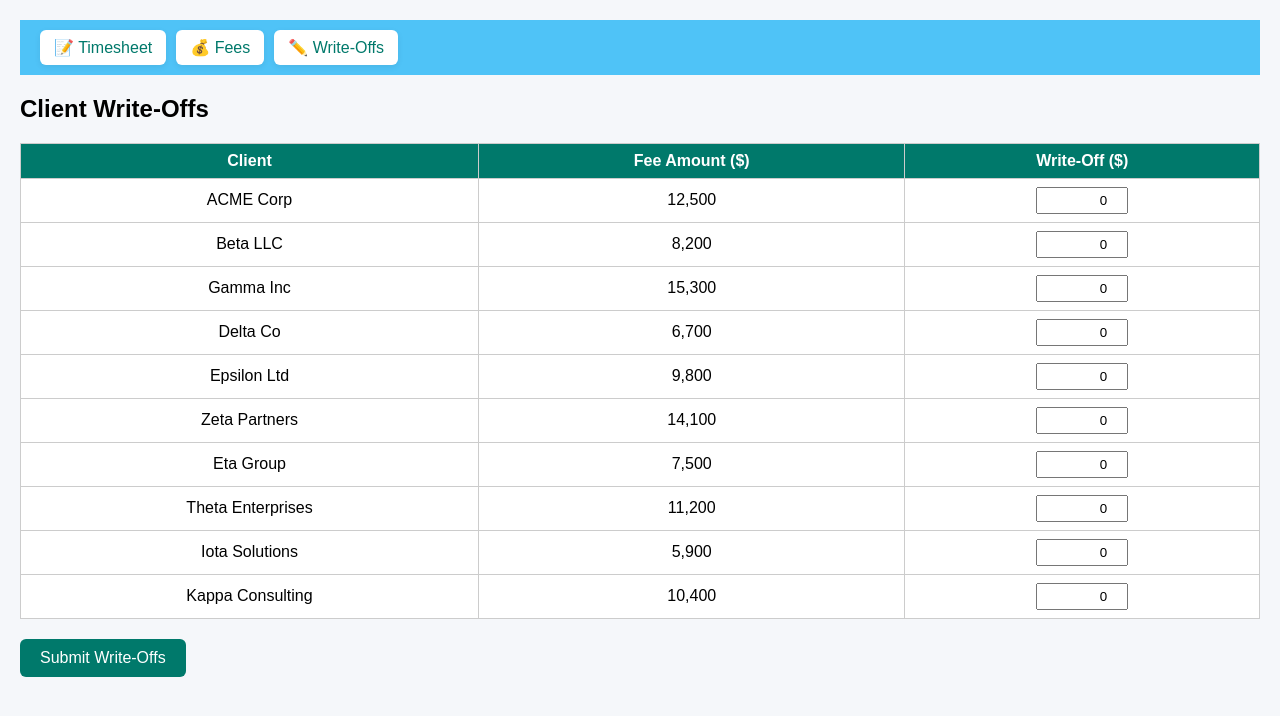
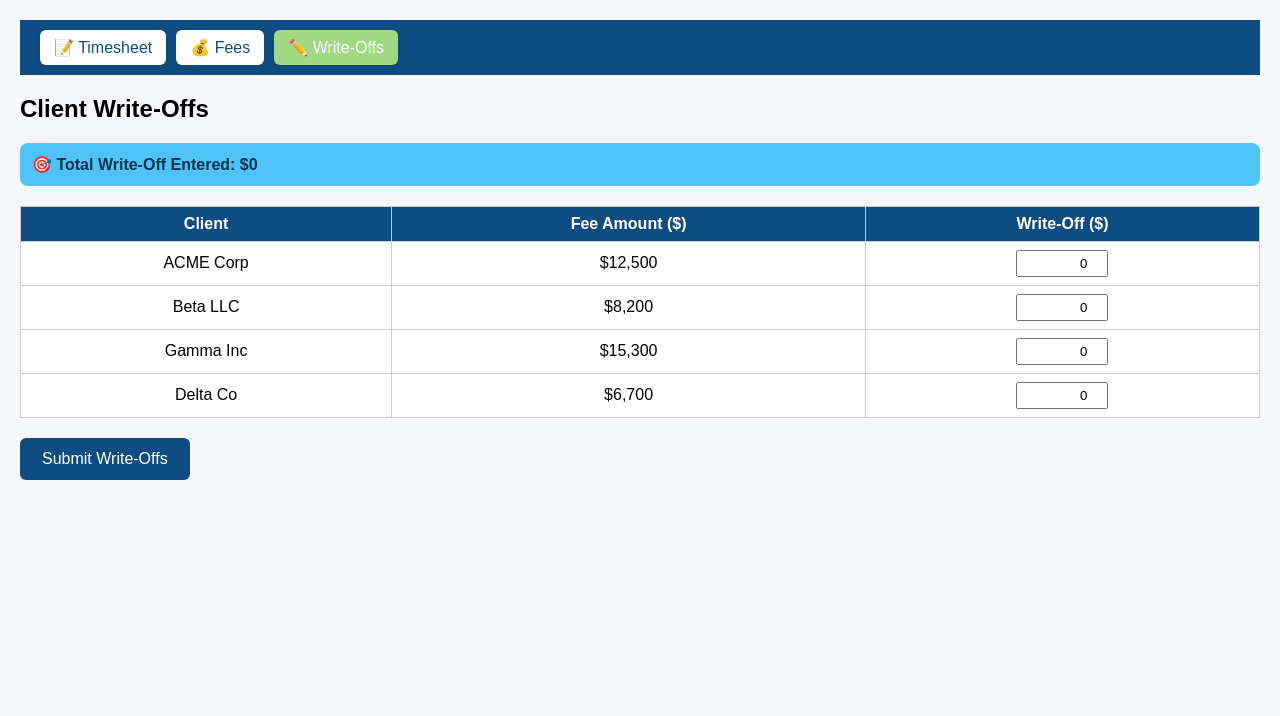
Before and after one commit to justfeldman/Sprint, a plain HTML site: page writeoff.html in a window 1280 px wide. Drawn offline with Linux system fonts and the light colour scheme.

Commit message:
Update writeoff.html

```diff
--- a/writeoff.html
+++ b/writeoff.html
@@ -2,22 +2,34 @@
 <html lang="en">
 <head>
 <meta charset="UTF-8">
-<title>Write-Offs</title>
+<title>HLB Write-Offs</title>
 <style>
-  body { font-family: Arial, sans-serif; margin: 0; background: #f5f7fa; padding: 20px; }
+  body {
+    font-family: Arial, sans-serif;
+    margin: 0;
+    background: #f5f7fa;
+    padding: 20px;
+  }
+
+  /* ===== HLB COLOURS ===== */
+  :root {
+    --hlb-blue: #0F4C81;
+    --hlb-light-blue: #4FC3F7;
+    --hlb-accent: #A1D884;
+  }
 
   /* ===== TOPBAR ===== */
   .topbar {
     display: flex;
     align-items: center;
-    background: #4fc3f7;
+    background: var(--hlb-blue);
     padding: 10px 20px;
     color: #fff;
     gap: 10px;
   }
   .topbar button {
     background: #fff;
-    color: #00796b;
+    color: var(--hlb-blue);
     border: none;
     border-radius: 6px;
     padding: 8px 14px;
@@ -29,30 +41,50 @@
     box-shadow: 0 2px 6px rgba(0,0,0,0.07);
   }
   .topbar button:hover { background: #e0f2f1; }
+  .active { background: var(--hlb-accent) !important; color: #fff !important; }
 
   /* ===== TABLE ===== */
-  table { border-collapse: collapse; width: 100%; margin-top: 20px; background: #fff; }
-  th, td { border: 1px solid #ccc; padding: 8px 12px; text-align: center; }
-  th { background: #00796b; color: #fff; }
+  table {
+    border-collapse: collapse;
+    width: 100%;
+    margin-top: 20px;
+    background: #fff;
+  }
+  th, td {
+    border: 1px solid #ccc;
+    padding: 8px 12px;
+    text-align: center;
+  }
+  th { background: var(--hlb-blue); color: #fff; }
   input[type="number"] { width: 80px; padding: 4px; text-align: right; }
 
-  /* ===== SUBMIT BUTTON ===== */
+  /* ===== TOTAL BAR ===== */
+  .summary-box {
+    margin-top: 15px;
+    background: var(--hlb-light-blue);
+    padding: 12px;
+    border-radius: 8px;
+    color: #00334d;
+    font-size: 16px;
+    font-weight: bold;
+  }
+
+  /* ===== BUTTON ===== */
   .submit-btn {
     margin-top: 20px;
-    padding: 10px 20px;
+    padding: 12px 22px;
     font-size: 16px;
-    background: #00796b;
+    background: var(--hlb-blue);
     color: #fff;
     border: none;
     border-radius: 6px;
     cursor: pointer;
   }
-  .submit-btn:hover { background: #004d40; }
+  .submit-btn:hover { background: #082f52; }
 </style>
 </head>
 <body>
 
-<!-- ===== TOPBAR ===== -->
 <div class="topbar">
   <button onclick="window.location.href='timesheet3.html'">📝 Timesheet</button>
   <button onclick="window.location.href='fees.html'">💰 Fees</button>
@@ -61,49 +93,61 @@
 
 <h2>Client Write-Offs</h2>
 
+<div class="summary-box">
+  🎯 Total Write-Off Entered: <span id="totalWO">$0</span>
+</div>
+
 <table id="writeoffTable">
   <tr>
     <th>Client</th>
     <th>Fee Amount ($)</th>
     <th>Write-Off ($)</th>
   </tr>
-  <!-- Dummy client rows -->
-  <tr><td>ACME Corp</td><td>12,500</td><td><input type="number" min="0" value="0"></td></tr>
-  <tr><td>Beta LLC</td><td>8,200</td><td><input type="number" min="0" value="0"></td></tr>
-  <tr><td>Gamma Inc</td><td>15,300</td><td><input type="number" min="0" value="0"></td></tr>
-  <tr><td>Delta Co</td><td>6,700</td><td><input type="number" min="0" value="0"></td></tr>
-  <tr><td>Epsilon Ltd</td><td>9,800</td><td><input type="number" min="0" value="0"></td></tr>
-  <tr><td>Zeta Partners</td><td>14,100</td><td><input type="number" min="0" value="0"></td></tr>
-  <tr><td>Eta Group</td><td>7,500</td><td><input type="number" min="0" value="0"></td></tr>
-  <tr><td>Theta Enterprises</td><td>11,200</td><td><input type="number" min="0" value="0"></td></tr>
-  <tr><td>Iota Solutions</td><td>5,900</td><td><input type="number" min="0" value="0"></td></tr>
-  <tr><td>Kappa Consulting</td><td>10,400</td><td><input type="number" min="0" value="0"></td></tr>
+
+  <!-- Dummy rows -->
+  <tr><td>ACME Corp</td><td data-fee="12500">$12,500</td><td><input type="number" min="0" value="0" oninput="updateTotals()"></td></tr>
+  <tr><td>Beta LLC</td><td data-fee="8200">$8,200</td><td><input type="number" min="0" value="0" oninput="updateTotals()"></td></tr>
+  <tr><td>Gamma Inc</td><td data-fee="15300">$15,300</td><td><input type="number" min="0" value="0" oninput="updateTotals()"></td></tr>
+  <tr><td>Delta Co</td><td data-fee="6700">$6,700</td><td><input type="number" min="0" value="0" oninput="updateTotals()"></td></tr>
 </table>
 
 <button class="submit-btn" onclick="submitWriteOffs()">Submit Write-Offs</button>
 
 <script>
+function updateTotals() {
+  const inputs = document.querySelectorAll('input[type="number"]');
+  let total = 0;
+  inputs.forEach(i => total += Number(i.value || 0));
+  document.getElementById('totalWO').textContent = "$" + total.toLocaleString();
+}
+
 function submitWriteOffs() {
-  const table = document.getElementById('writeoffTable');
-  const rows = table.querySelectorAll('tr');
+  const rows = document.querySelectorAll('#writeoffTable tr');
   const results = [];
 
-  for (let i = 1; i < rows.length; i++) { // skip header
+  for (let i = 1; i < rows.length; i++) {
     const client = rows[i].cells[0].textContent;
-    const fee = rows[i].cells[1].textContent;
+    const fee = rows[i].cells[1].dataset.fee;
     const writeoff = rows[i].cells[2].querySelector('input').value;
 
-    if (writeoff && writeoff != '0') {
-      results.push({ client, fee, writeoff });
+    if (writeoff > 0) {
+      results.push({
+        clientName: client,
+        apsClientID: "TBD",
+        originalFee: Number(fee),
+        writeOff: Number(writeoff),
+        percent: Number(writeoff) / Number(fee)
+      });
     }
   }
 
   if (results.length === 0) {
     alert("No write-offs entered.");
-  } else {
-    console.log("Write-Offs Submitted:", results);
-    alert("Write-offs submitted! Check console for details.");
+    return;
   }
+
+  console.log("Final JSON payload:", results);
+  alert("Write-offs submitted! (Payload in console)");
 }
 </script>
 
```
